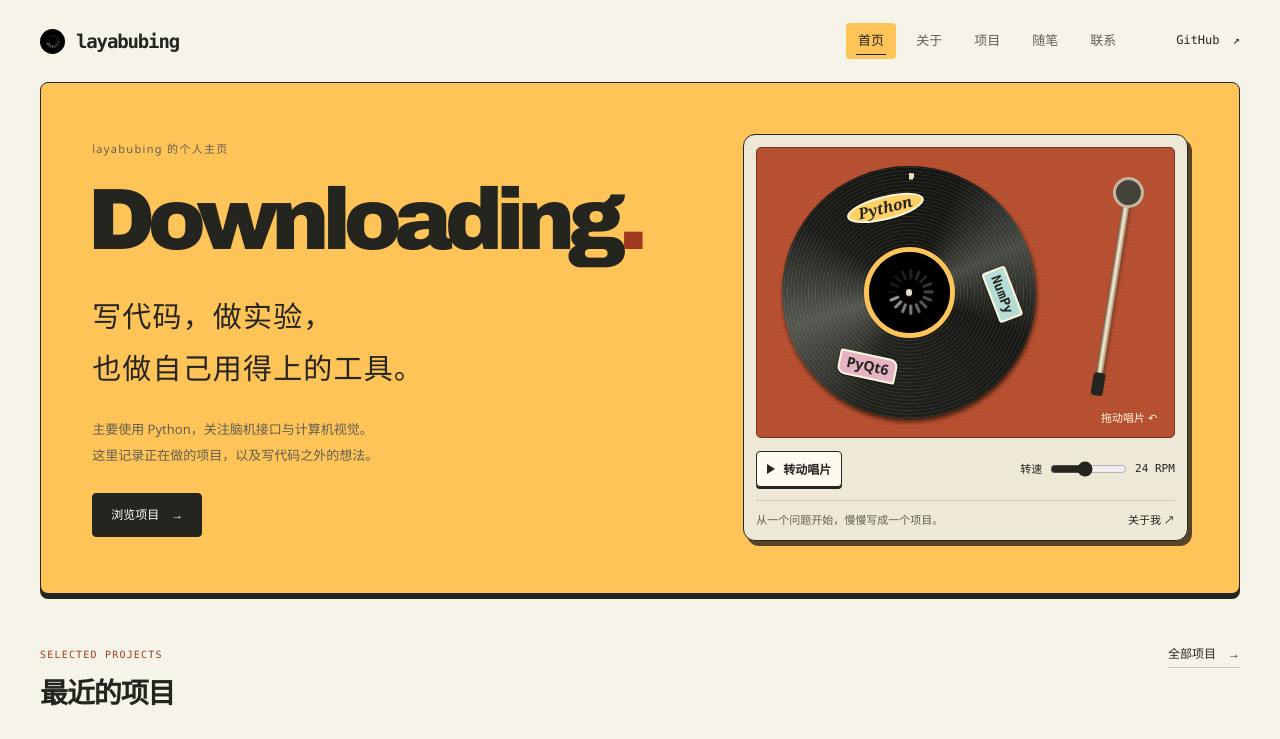
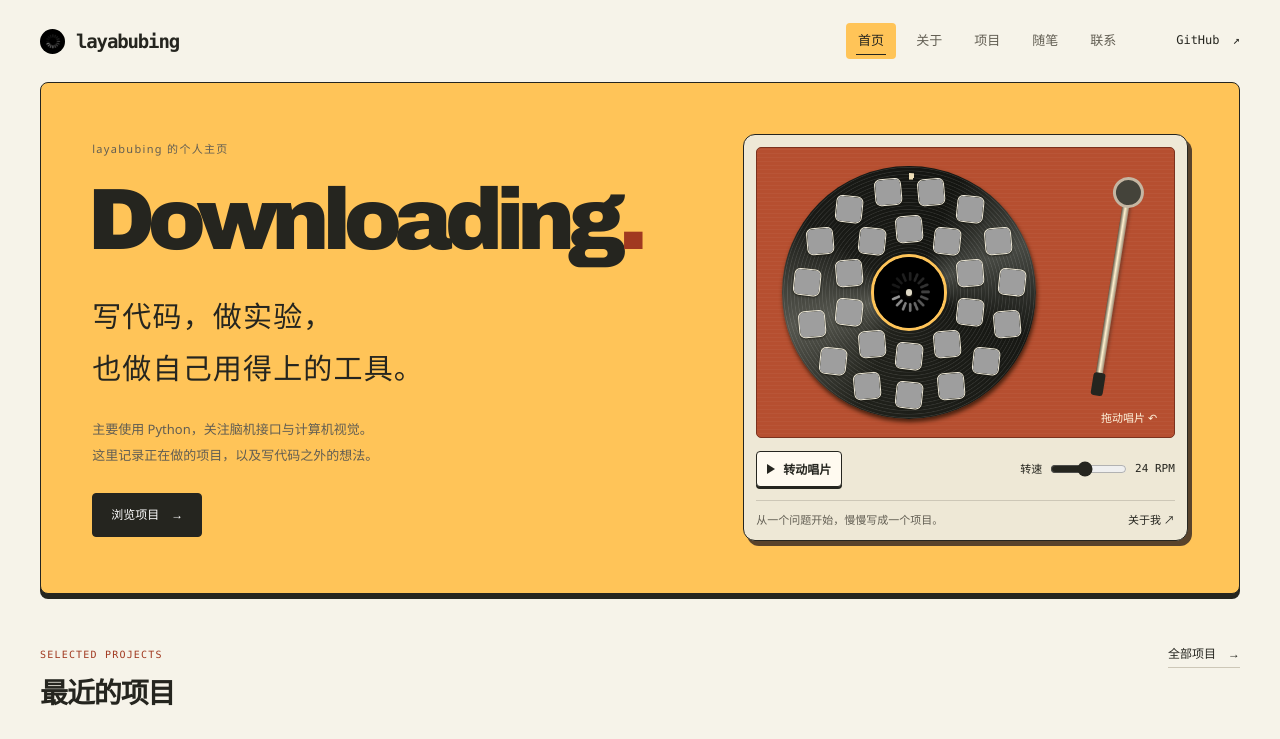
Before and after one commit to layabubing/layabubing.github.io, a plain HTML site: page index.html in a window 1280 px wide. Shown: the top 739 px of the page. Drawn offline with Linux system fonts and the light colour scheme; grey boxes are pictures that could not be loaded.

Commit message:
feat: arrange skill icons around a fixed turntable avatar

```diff
--- a/index.html
+++ b/index.html
@@ -10,7 +10,7 @@
     <link rel="preconnect" href="https://fonts.googleapis.com">
     <link rel="preconnect" href="https://fonts.gstatic.com" crossorigin>
     <link href="https://fonts.googleapis.com/css2?family=Noto+Serif:wght@400;500&family=Noto+Serif+SC:wght@300;400;500;600&display=swap" rel="stylesheet">
-    <link rel="stylesheet" href="styles.css?v=20261118c">
+    <link rel="stylesheet" href="styles.css?v=20261118d">
   </head>
   <body class="home-page">
     <a class="skip-link" href="#main">跳转到正文</a>
@@ -40,12 +40,38 @@
         </div>
         <aside class="turntable" aria-label="个人资料与互动唱机">
           <div class="plinth">
-            <div class="record" role="img" aria-label="头像黑胶唱片，贴有 Python、NumPy 和 PyQt6 贴纸">
-              <div class="record-labels" aria-hidden="true">
-                <img src="assets/avatar.png" width="112" height="112" alt="" draggable="false">
-                <span class="sticker sticker-python">Python</span>
-                <span class="sticker sticker-numpy">NumPy</span>
-                <span class="sticker sticker-qt">PyQt6</span>
+            <div class="record" role="group" aria-label="贴有技术图标的黑胶唱片">
+              <img class="record-avatar" src="assets/avatar.png" width="112" height="112" alt="Downloading 的头像" draggable="false">
+              <div class="record-labels">
+                <div class="inner-ring">
+                  <img style="--angle: 0deg" src="https://skillicons.dev/icons?i=python&amp;theme=light" alt="Python">
+                  <img style="--angle: 36deg" src="https://skillicons.dev/icons?i=qt&amp;theme=light" alt="Qt（PyQt6、PySide6）">
+                  <img style="--angle: 72deg" src="https://skillicons.dev/icons?i=opencv&amp;theme=light" alt="OpenCV">
+                  <img style="--angle: 108deg" src="https://skillicons.dev/icons?i=pytorch&amp;theme=light" alt="PyTorch">
+                  <img style="--angle: 144deg" src="https://skillicons.dev/icons?i=cpp&amp;theme=light" alt="C++">
+                  <img style="--angle: 180deg" src="https://skillicons.dev/icons?i=rust&amp;theme=light" alt="Rust">
+                  <img style="--angle: 216deg" src="https://skillicons.dev/icons?i=tauri&amp;theme=light" alt="Tauri">
+                  <img style="--angle: 252deg" src="https://skillicons.dev/icons?i=electron&amp;theme=light" alt="Electron">
+                  <img style="--angle: 288deg" src="https://skillicons.dev/icons?i=nodejs&amp;theme=light" alt="Node.js">
+                  <img style="--angle: 324deg" src="https://skillicons.dev/icons?i=react&amp;theme=light" alt="React">
+                </div>
+                <div class="outer-ring">
+                  <img style="--angle: 12deg" src="https://skillicons.dev/icons?i=vue&amp;theme=light" alt="Vue">
+                  <img style="--angle: 36deg" src="https://skillicons.dev/icons?i=ts&amp;theme=light" alt="TypeScript">
+                  <img style="--angle: 60deg" src="https://skillicons.dev/icons?i=js&amp;theme=light" alt="JavaScript">
+                  <img style="--angle: 84deg" src="https://skillicons.dev/icons?i=html&amp;theme=light" alt="HTML">
+                  <img style="--angle: 108deg" src="https://skillicons.dev/icons?i=css&amp;theme=light" alt="CSS">
+                  <img style="--angle: 132deg" src="https://skillicons.dev/icons?i=vite&amp;theme=light" alt="Vite">
+                  <img style="--angle: 156deg" src="https://skillicons.dev/icons?i=vitest&amp;theme=light" alt="Vitest">
+                  <img style="--angle: 180deg" src="https://skillicons.dev/icons?i=npm&amp;theme=light" alt="npm">
+                  <img style="--angle: 204deg" src="https://skillicons.dev/icons?i=express&amp;theme=light" alt="Express">
+                  <img style="--angle: 228deg" src="https://skillicons.dev/icons?i=git&amp;theme=light" alt="Git">
+                  <img style="--angle: 252deg" src="https://skillicons.dev/icons?i=github&amp;theme=light" alt="GitHub">
+                  <img style="--angle: 276deg" src="https://skillicons.dev/icons?i=cloudflare&amp;theme=light" alt="Cloudflare">
+                  <img style="--angle: 300deg" src="https://skillicons.dev/icons?i=powershell&amp;theme=light" alt="PowerShell">
+                  <img style="--angle: 324deg" src="https://skillicons.dev/icons?i=windows&amp;theme=light" alt="Windows">
+                  <img style="--angle: 348deg" src="https://skillicons.dev/icons?i=md&amp;theme=light" alt="Markdown">
+                </div>
               </div>
             </div>
             <div class="tonearm" aria-hidden="true"></div>
--- a/styles.css
+++ b/styles.css
@@ -54,12 +54,22 @@ img { max-width: 100%; height: auto; }
 .plinth { position: relative; aspect-ratio: 1.44; isolation: isolate; overflow: hidden; background: repeating-linear-gradient(0deg, transparent 0 3px, #ffffff09 3px 4px), #b64f30; border-radius: 5px; border: 1px solid #7b321e; }
 .record { position: absolute; left: 6%; top: 6%; height: 88%; aspect-ratio: 1; display: grid; place-items: center; border-radius: 50%; background: repeating-radial-gradient(circle, transparent 0 2px, #ffffff1c 2.5px, transparent 3.5px), conic-gradient(from 24deg, #141511, #474943 12%, #171814 24%, #20211b 50%, #55564e 64%, #191a16 78%, #141511); box-shadow: 1px 3px 4px #47200e; touch-action: none; user-select: none; cursor: grab; }
 .record:active { cursor: grabbing; }
-.record-labels { position: absolute; inset: 0; display: grid; place-items: center; container-type: inline-size; transform: rotate(var(--rotation, 0deg)); pointer-events: none; }
-.record img { width: 36%; border: 5px solid var(--amber); border-radius: 50%; }
-.sticker { position: absolute; border: 2px solid #fff6df; color: #25251f; font-size: 6cqi; line-height: 1; white-space: nowrap; box-shadow: 0 1px 2px #16150fc9; }
-.sticker-python { top: 12%; left: 25%; padding: .13em .65em .21em; border-radius: 50%; background: #ffd166; font-family: Georgia, serif; font-weight: 700; font-style: italic; transform: rotate(-14deg); }
-.sticker-numpy { top: 46%; right: 3%; padding: .28em .35em; border-radius: 3px; background: #b5ddd6; font: 700 5.2cqi/1 var(--font-mono); transform: rotate(69deg); }
-.sticker-qt { left: 22%; bottom: 16%; padding: .23em .44em; border-radius: 2px 8px 2px 8px; background: #e6b3c3; font: 800 5.6cqi/1 var(--font-sans); transform: rotate(12deg); }
+.record-avatar { width: 30%; border: 3px solid var(--amber); border-radius: 50%; pointer-events: none; }
+.record-labels { position: absolute; inset: 0; container-type: inline-size; transform: rotate(var(--rotation, 0deg)); pointer-events: none; }
+.inner-ring { --radius: 25cqi; }
+.outer-ring { --radius: 40.5cqi; }
+.record-labels img {
+  position: absolute;
+  top: calc(50% - var(--radius) * cos(var(--angle)));
+  left: calc(50% + var(--radius) * sin(var(--angle)));
+  width: 10.5%;
+  aspect-ratio: 1;
+  border: 1px solid #eee8d6;
+  border-radius: 23%;
+  box-shadow: 0 1px 2px #16150fc9;
+  transform: translate(-50%, -50%) rotate(-5deg);
+}
+.record-labels img:nth-child(even) { transform: translate(-50%, -50%) rotate(6deg); }
 .record::before { content: ""; position: absolute; inset: 3%; border-radius: 50%; background: conic-gradient(from var(--rotation, 0deg), #efdfb8 0deg 2deg, transparent 2deg); mask: radial-gradient(closest-side, transparent 94%, black 95%); }
 .record::after { content: ""; position: absolute; width: 2.4%; aspect-ratio: 1; border-radius: 50%; background: #dfd9c6; box-shadow: 0 1px 2px #30291e; }
 .tonearm { position: absolute; top: 14%; right: 10%; width: 7px; height: 70%; transform-origin: 50% 0; transform: rotate(9deg); background: linear-gradient(90deg, #635948, #fff1cf 48%, #978872); border-radius: 100px; box-shadow: 2px 3px 3px #522b1f80; pointer-events: none; transition: transform 240ms ease-out; }
```
